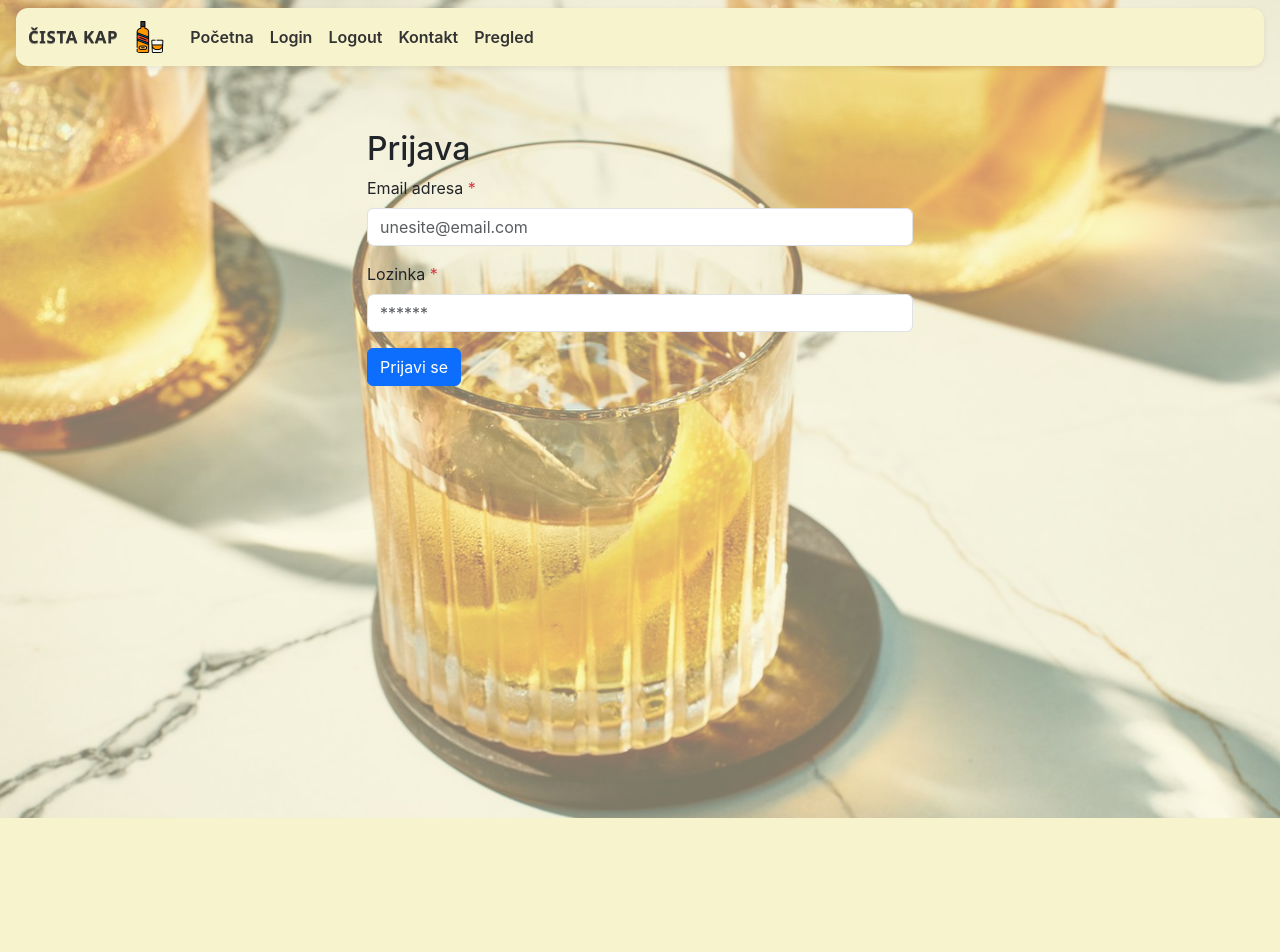
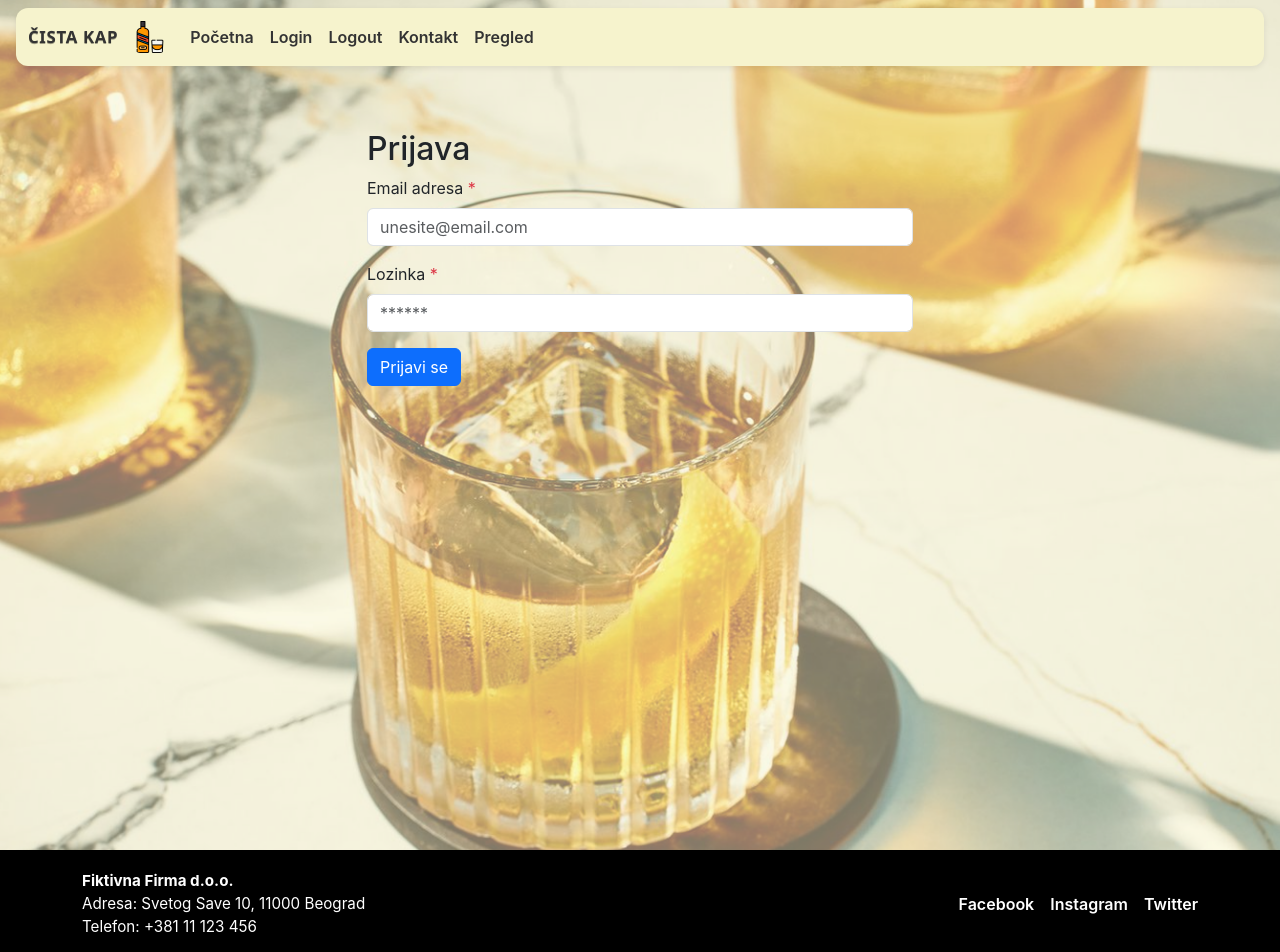
Before and after one commit to elab-development/klijentske-veb-tehnologije-i-skriptni-jezici-2025-26-2024-0544-pracenje-porekla-proizvoda, a React (Create React App) app: page /login in a window 1280 px wide. Shown: the top 952 px of the page. Before the commit the page ends 818 px from the top, so only its background shows below. Built offline with nearby package versions, Linux system fonts and the light colour scheme; the HTML template or start-up script is replaced by a standard one.

Commit message:
Sredjivanje footer-a, preko komponenti

```diff
--- a/src/App.tsx
+++ b/src/App.tsx
@@ -3,6 +3,7 @@
 import React from 'react';
 import { BrowserRouter as Router, Routes, Route } from 'react-router-dom';
 import NavigationMenu from './components/NavigationMenu';
+import Footer from './components/Footer';
 import Home from './pages/Home';
 import Login from './pages/Login';
 import Kontakt from './pages/Kontakt';
@@ -22,6 +23,7 @@ function App() {
         <Route path="/pregled" element={<Pregled />} />
         <Route path="/logout" element={<Logout />} />
       </Routes>
+      <Footer />
     </Router>
   );
 }
--- /dev/null
+++ b/src/components/Footer.tsx
@@ -0,0 +1,30 @@
+// src/components/Footer.tsx
+import React from 'react';
+import { Container, Row, Col } from 'react-bootstrap';
+
+const Footer: React.FC = () => {
+  return (
+    <footer className="app-footer">
+      <Container>
+        <Row className="align-items-center">
+          <Col md={6}>
+            <div className="footer-company">
+              <strong>Fiktivna Firma d.o.o.</strong>
+              <div>Adresa: Svetog Save 10, 11000 Beograd</div>
+              <div>Telefon: +381 11 123 456</div>
+            </div>
+          </Col>
+          <Col md={6} className="text-md-end mt-2 mt-md-0">
+            <div className="footer-links">
+              <a href="#" aria-label="Facebook link">Facebook</a>
+              <a href="#" aria-label="Instagram link" className="ms-3">Instagram</a>
+              <a href="#" aria-label="Twitter link" className="ms-3">Twitter</a>
+            </div>
+          </Col>
+        </Row>
+      </Container>
+    </footer>
+  );
+};
+
+export default Footer;
--- a/src/styles/custom.css
+++ b/src/styles/custom.css
@@ -56,3 +56,25 @@ body {
 .app-navbar .navbar-toggler {
   border-color: rgba(0,0,0,0.15);
 }
+
+/* Footer styles */
+.app-footer {
+  background-color: #000000;
+  color: #ffffff;
+  padding: 1.25rem 0;
+  margin-top: 2rem;
+}
+
+.app-footer .footer-company {
+  font-size: 0.95rem;
+}
+
+.app-footer .footer-links a {
+  color: #ffffff;
+  text-decoration: none;
+  font-weight: 600;
+}
+
+.app-footer .footer-links a:hover {
+  text-decoration: underline;
+}
```
